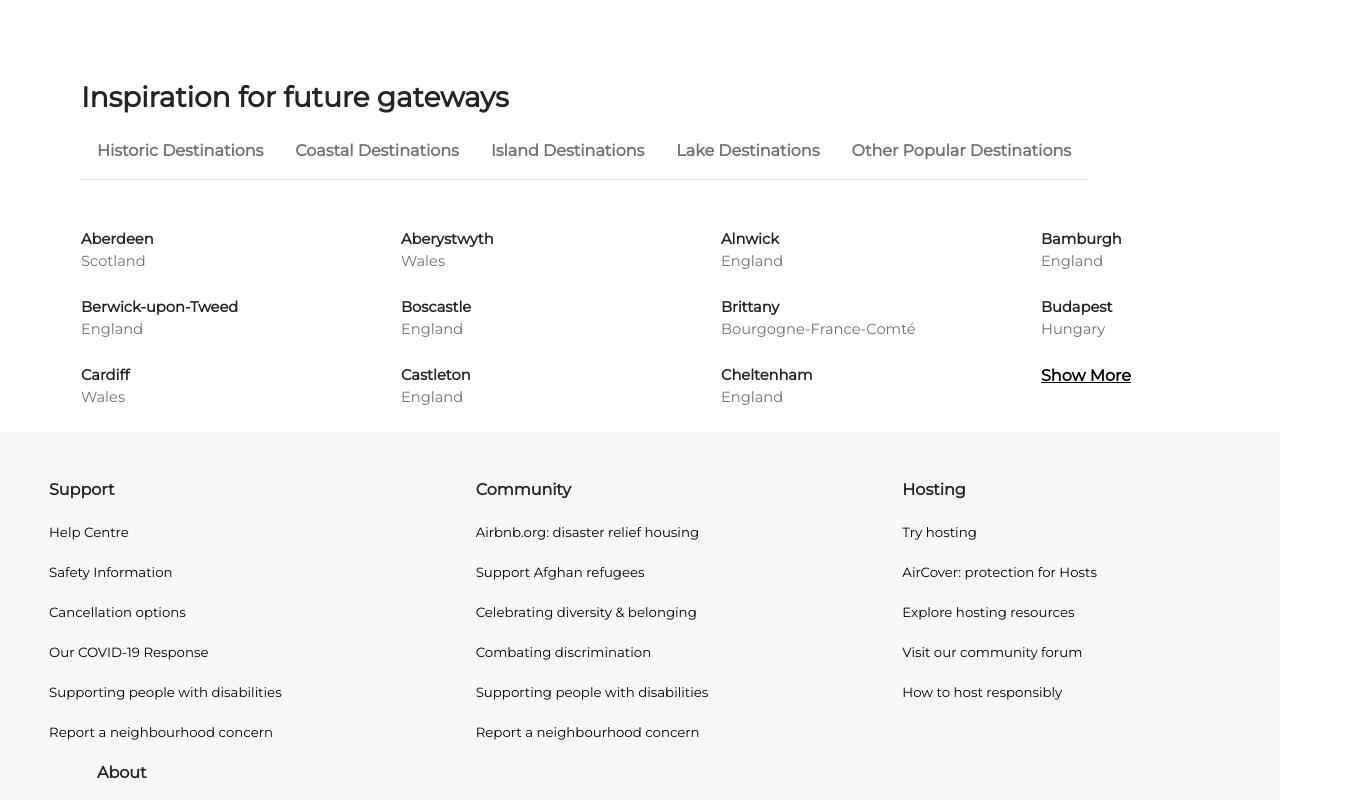
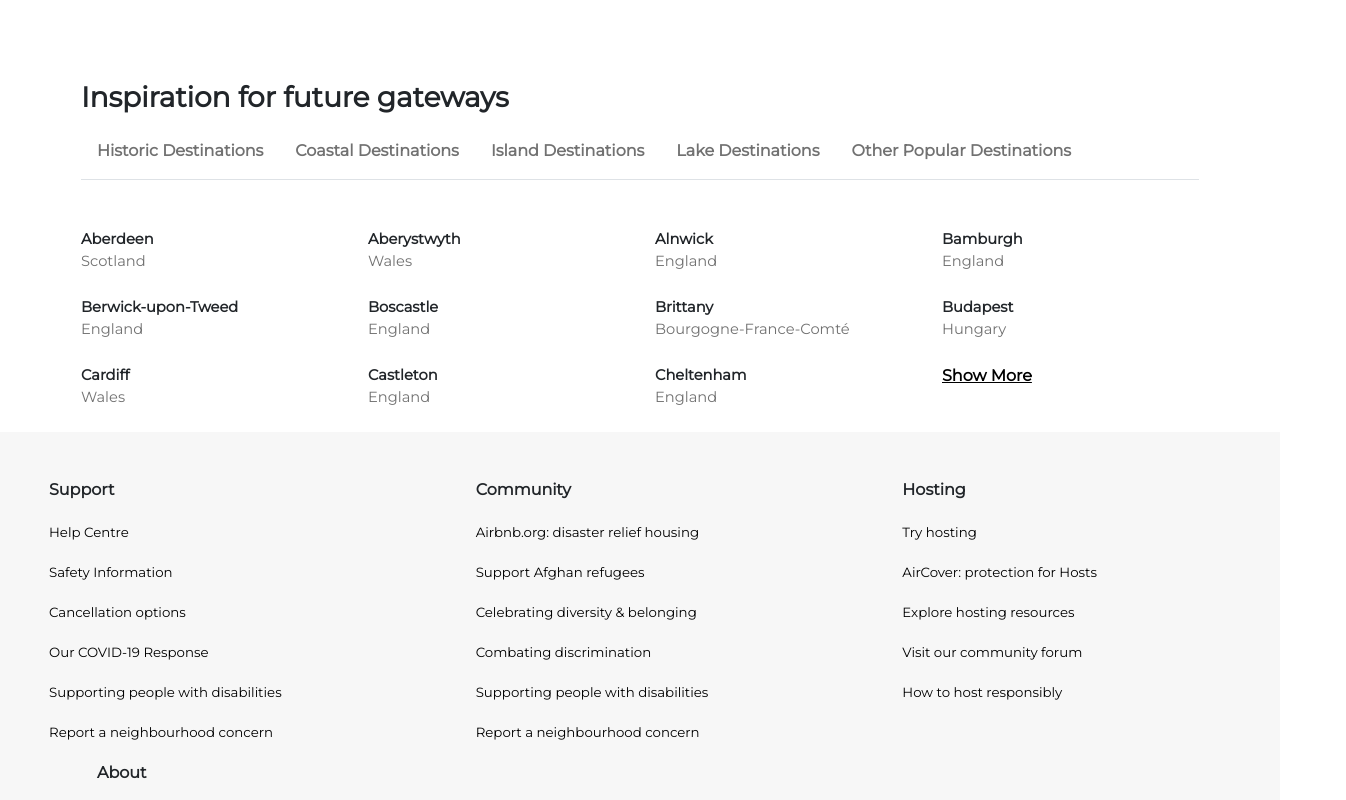
Before and after one commit to RobertaMatera/airbnb, a React (Create React App) app: page / in a window 1280 px wide. Shown: the part 3760-4560 px from the top of the page, 1346 px wide, since content can reach past the window. Built offline with nearby package versions, Linux system fonts and the light colour scheme.

Commit message:
gateways -> overflow fixed

```diff
--- a/src/Components/Getaways.jsx
+++ b/src/Components/Getaways.jsx
@@ -11,7 +11,7 @@
 
   render() {
     return (
-      <Tabs defaultActiveKey="historicDestination" className="mt-2 mb-5">
+      <Tabs defaultActiveKey="historicDestination" className="mt-2 mb-5 col-12">
         <Tab eventKey="historicDestination" title="Historic Destinations">
           <HistoricDestinations />
         </Tab>
--- a/src/Style/gateway.css
+++ b/src/Style/gateway.css
@@ -8,8 +8,9 @@
   color: var(--black-color);
 }
 
-#gateways #uncontrolled-tab-example-tabpane-profile .row {
-  width: 100vw;
+#gateways .tab-content {
+  flex: 0 0 100%;
+  max-width: 100%;
 }
 
 #gateways p {
```
